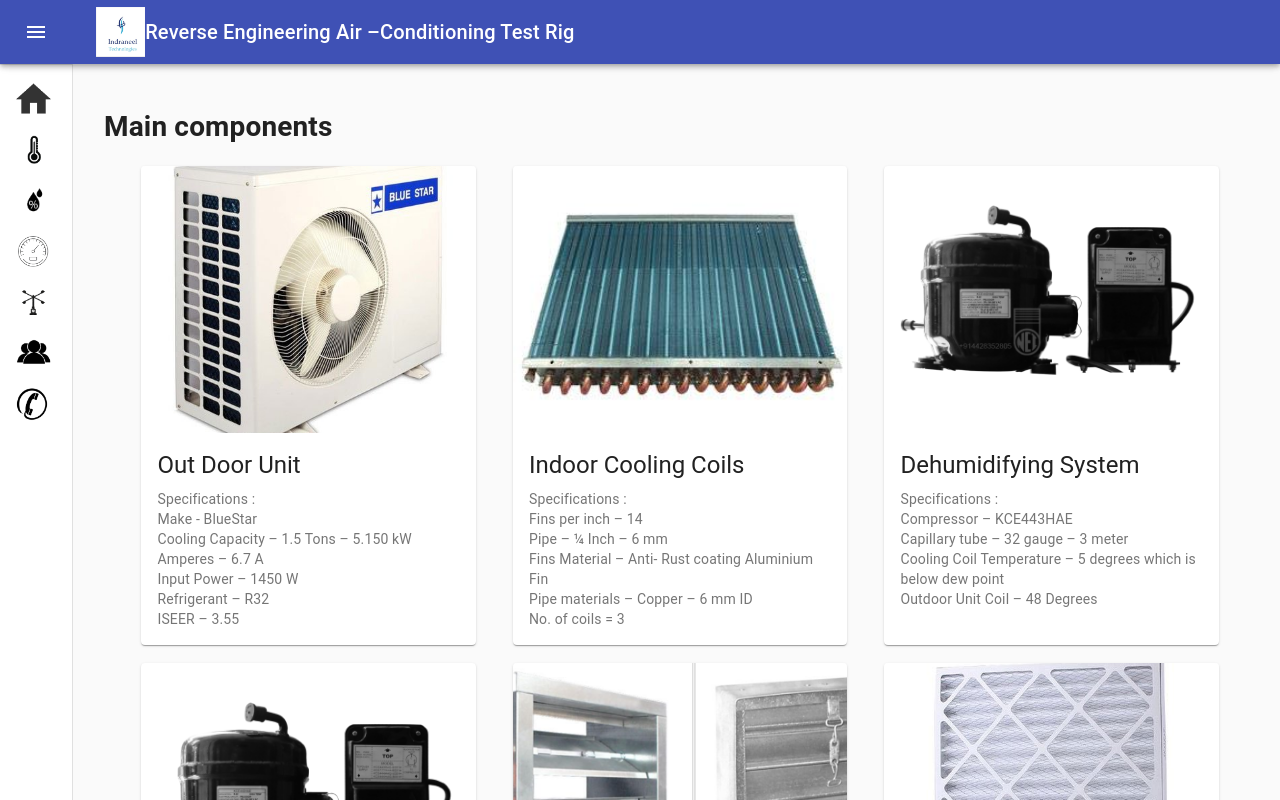
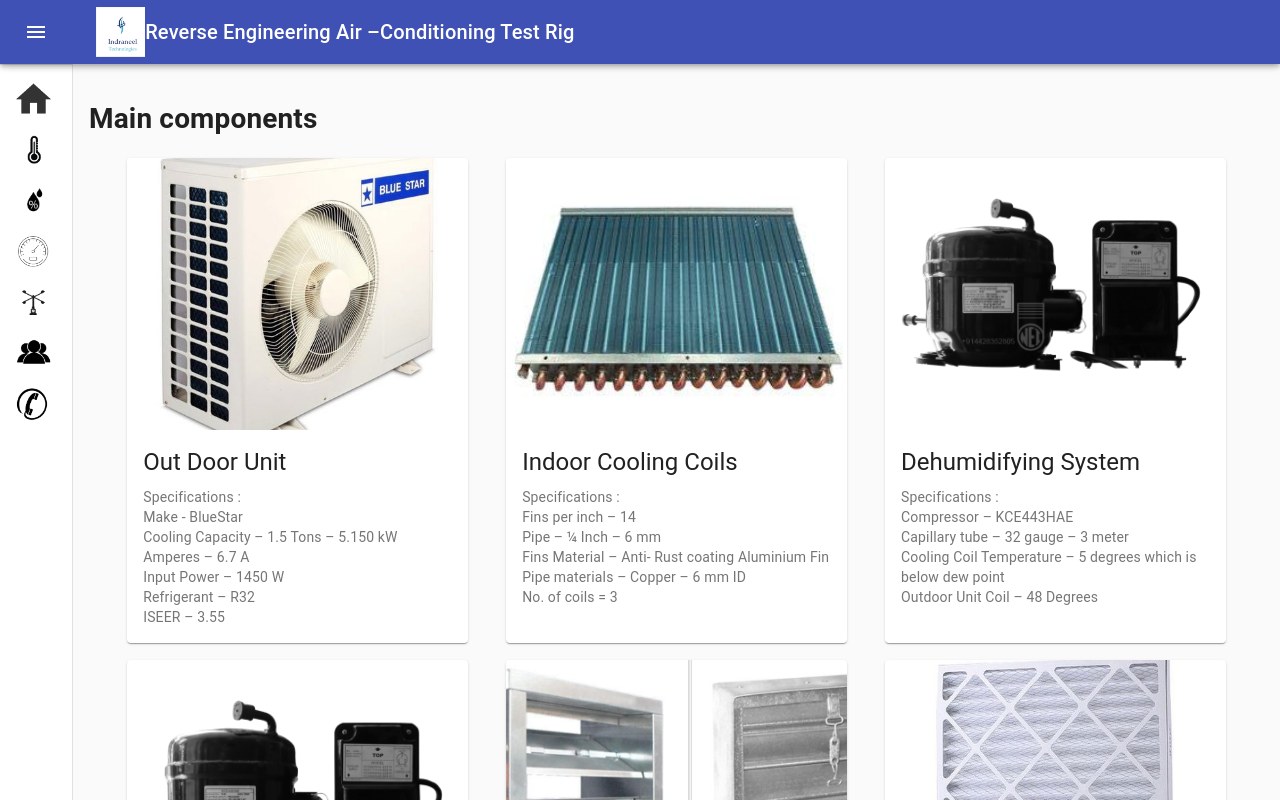
Before and after one commit to VishalNimase/Dashboard, a React (Create React App) app: page / in a window 1280 px wide. Shown: the top 800 px of the page. Built offline with nearby package versions, Linux system fonts and the light colour scheme.

Commit message:
open drawer open content will slide

```diff
--- a/src/App.js
+++ b/src/App.js
@@ -9,10 +9,12 @@ import {
 
 import {routesFinal } from './routesWithSubroutes';
 const useStyles = makeStyles((theme) => ({
+  root: {
+    display: 'flex',
+  },
   content: {
     flexGrow: 1,
-    padding: theme.spacing(3),
-    marginLeft: '80px'
+    padding: theme.spacing(2),
   },
   toolbar: {
     display: 'flex',
@@ -27,7 +29,7 @@ function App() {
   const classes = useStyles();
   // const theme = useTheme();
   return (
-    <div className="App">
+    <div className={classes.root}>
       <Router>
         <MiniDrawer />
         <main className={classes.content} >
--- a/src/component/drawer.js
+++ b/src/component/drawer.js
@@ -125,7 +125,7 @@ export default function MiniDrawer() {
 
 
   return (
-    <div className={classes.root}>
+    <div>
       <CssBaseline />
       <AppBar
         position="fixed"
```
